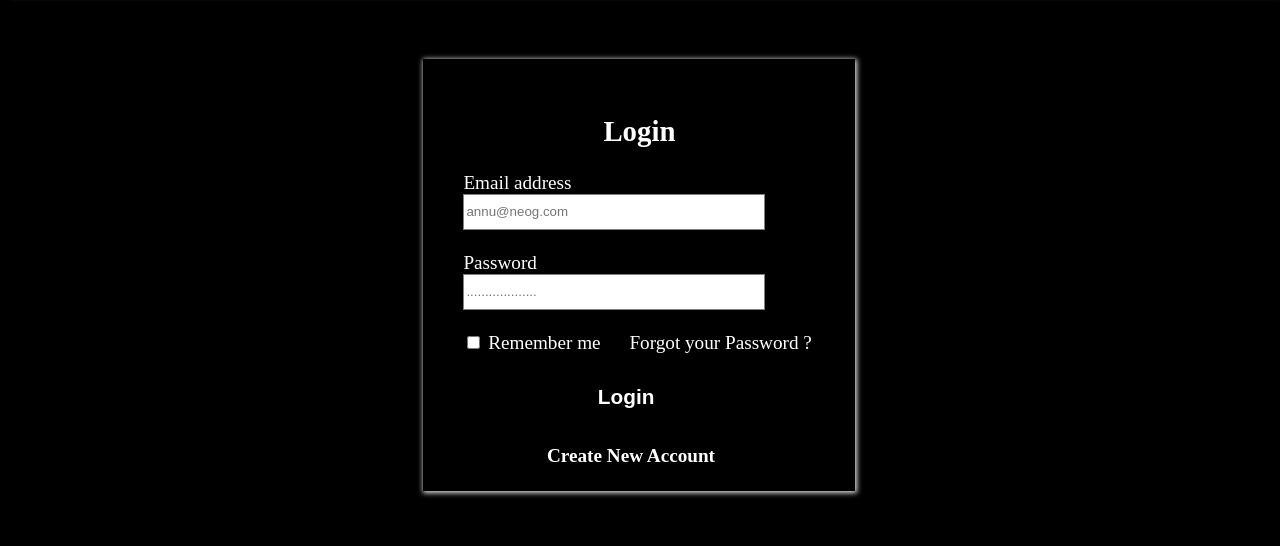
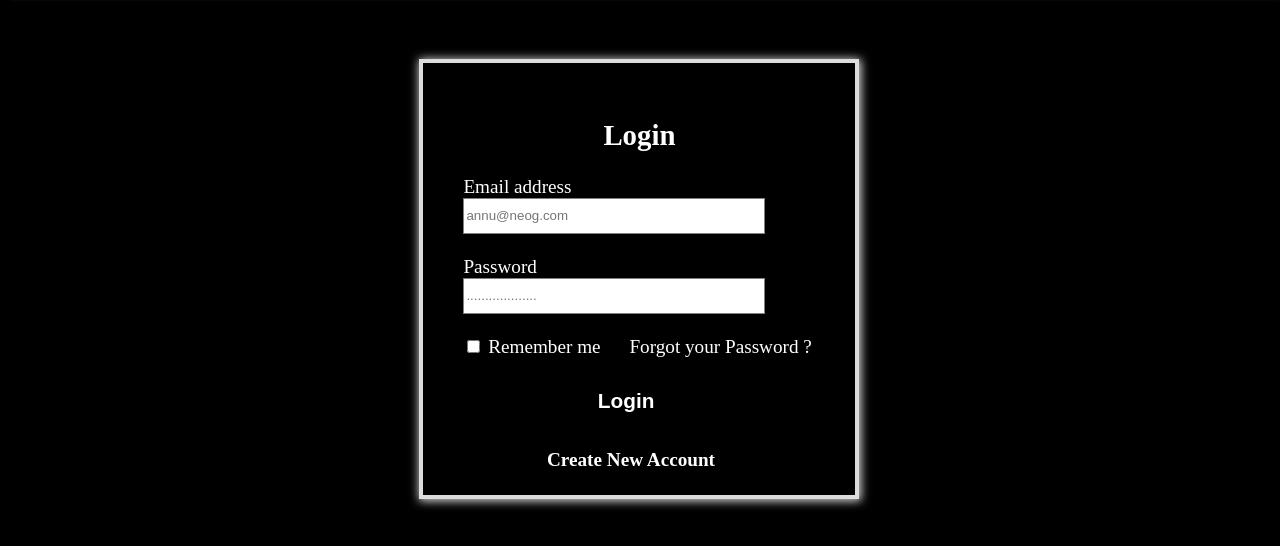
Before and after one commit to neetukumari4858/Quiz-App, a plain HTML site: page Login-page/Login.html in a window 1280 px wide. Shown: the part 62-608 px from the top of the page. Drawn offline with Linux system fonts and the light colour scheme.

Commit message:
Update Login.css

```diff
--- a/Login-page/Login.css
+++ b/Login-page/Login.css
@@ -16,7 +16,9 @@
     margin-top: 4rem;
     display: flex;
     justify-content: center;
-    box-shadow: 1px 1px 5px 1px var(--gainsboro-color);
+    border: 4px solid var(--gainsboro-color);
+    box-shadow: 1px 1px 9px 1px var(--gainsboro-color);
+
 }
 .login-content{
     height: 18rem;
```
